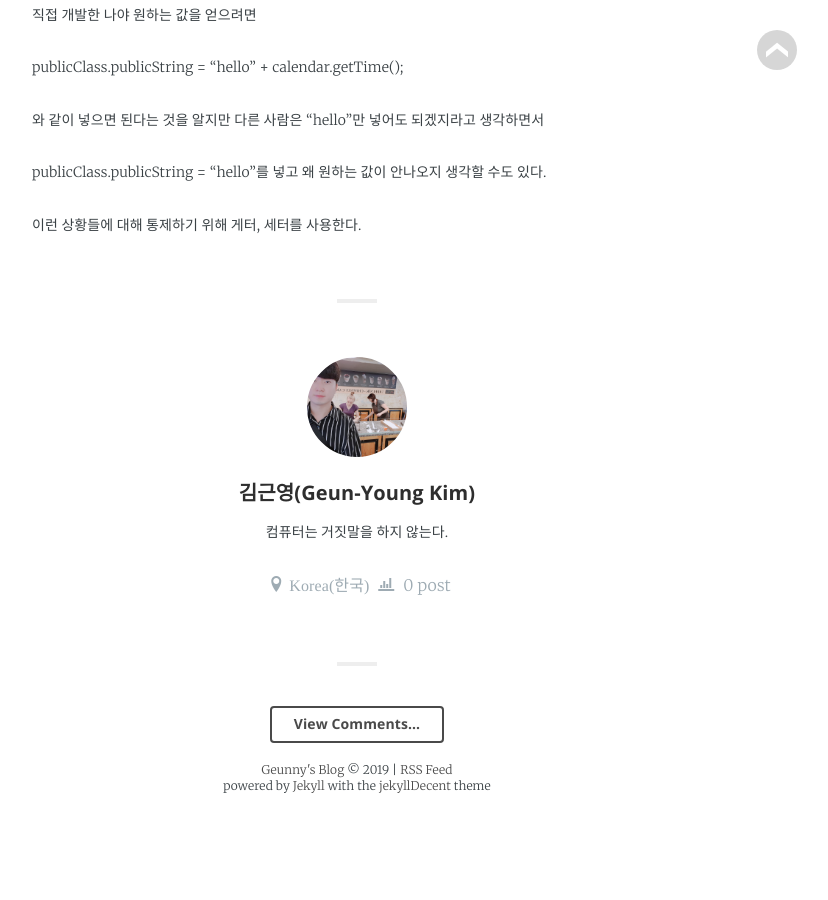
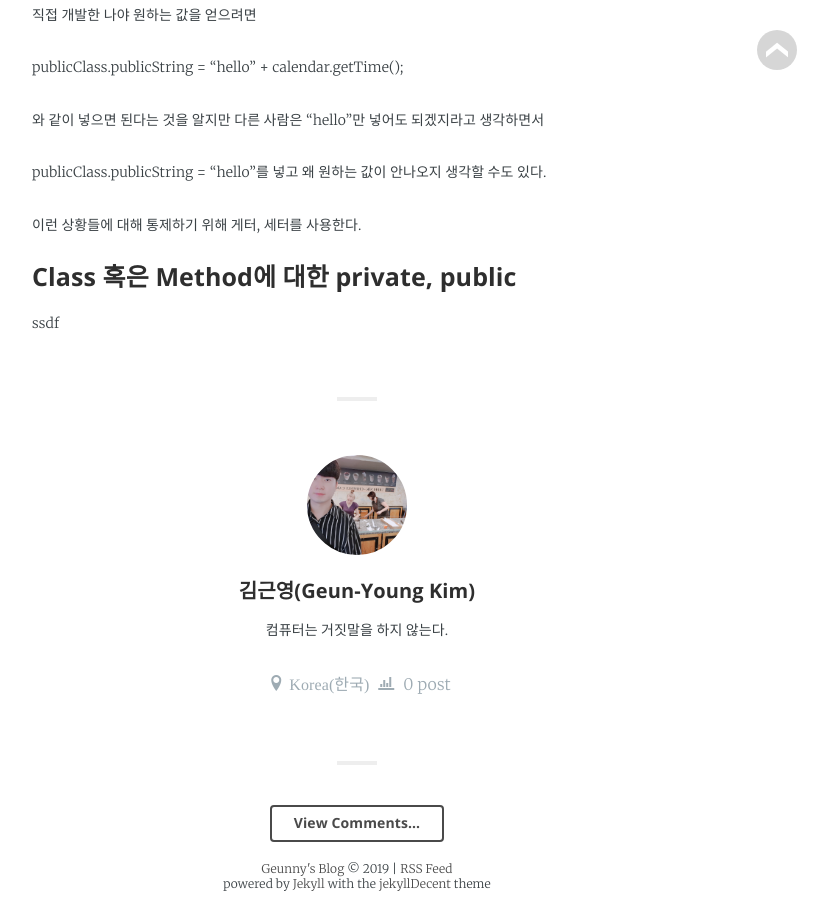
Before and after one commit to jwillmer/jekyllDecent, a Jekyll site: the page built from _posts/2019-06-15-Java.md, in a window 1280 px wide and 900 px high, scrolled down 3013 px. Shown: the whole window, without its empty margins (283-1111 px from the left). Built offline with Jekyll 4.4.1, drawn with Linux system fonts in a browser that asks for light colours; some web fonts are replaced; before the commit the page ends 3827 px from its top, so only the background shows below that.

Commit message:
Update 2019-06-15-Java.md

```diff
--- a/_posts/2019-06-15-Java.md
+++ b/_posts/2019-06-15-Java.md
@@ -109,3 +109,8 @@ publicClass.publicString = "hello" + calendar.getTime();
 publicClass.publicString = "hello"를 넣고 왜 원하는 값이 안나오지 생각할 수도 있다.
 
 이런 상황들에 대해 통제하기 위해 게터, 세터를 사용한다.
+
+
+### Class 혹은 Method에 대한 private, public
+
+ssdf
```
